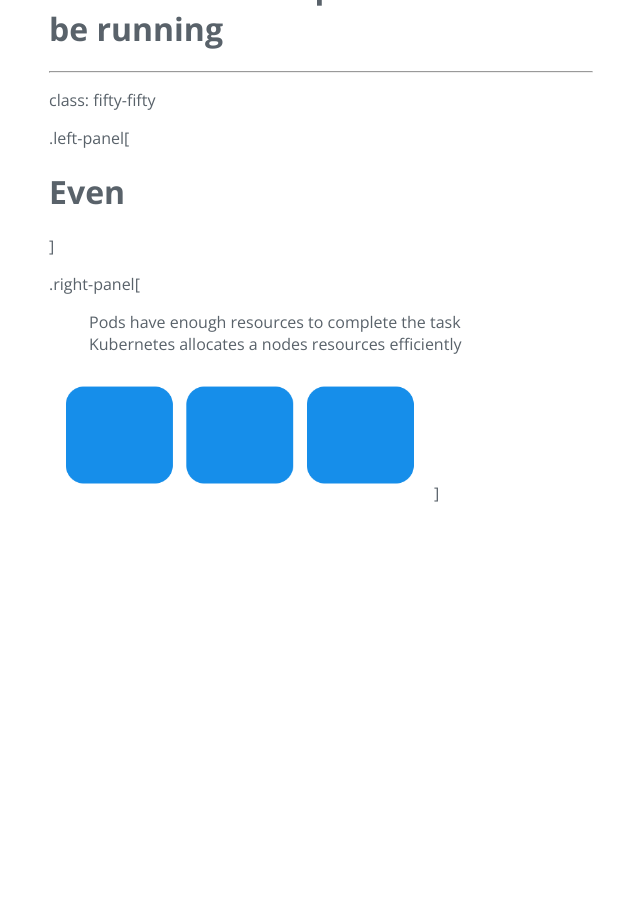
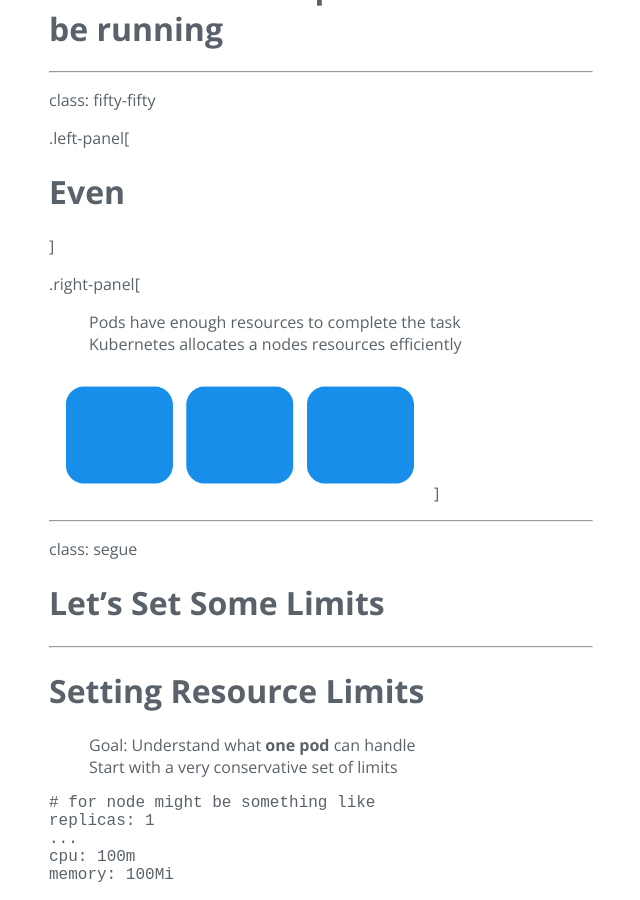
Before and after one commit to bufferapp/buffer-talks, a Jekyll site: the page built from slides/optimize-cluster-resource-allocation.md, in a window 1280 px wide and 900 px high, scrolled down 5744 px. Shown: the whole window, without its empty margins (319-959 px from the left). Built offline with Jekyll 4.4.1, drawn with Linux system fonts in a browser that asks for light colours; our own code applies the rules of GitHub Pages for plain Markdown files; before the commit the page ends 6264 px from its top, so only the background shows below that.

Commit message:
Set resouces limit slides

````diff
--- a/slides/optimize-cluster-resource-allocation.md
+++ b/slides/optimize-cluster-resource-allocation.md
@@ -244,3 +244,24 @@ class: fifty-fifty
 
 <img src="{{baseurl}}/images/KubernetesResourceOptimization/JustRight.png" alt="Node" width="70%" />
 ]
+
+---
+
+class: segue
+
+# Let's Set Some Limits
+
+---
+
+# Setting Resource Limits
+
+- Goal: Understand what **one pod** can handle
+- Start with a very conservative set of limits
+
+```yaml
+# for node might be something like
+replicas: 1
+...
+cpu: 100m
+memory: 100Mi
+```
````
